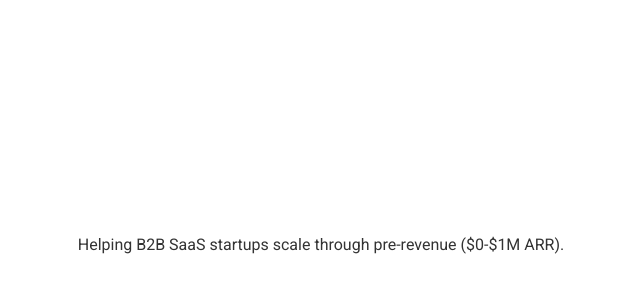
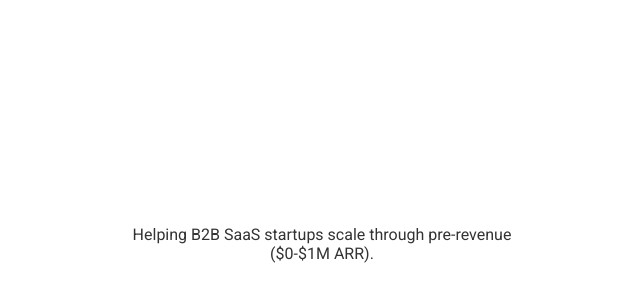
Before and after one commit to single-speedllc/website, a plain HTML site: page index.html in a window 1280 px wide. Shown: the part 156-456 px from the top of the page, without its empty margins (318-958 px from the left). Drawn offline with Linux system fonts and the light colour scheme.

Commit message:
Update styles.css

```diff
--- a/styles.css
+++ b/styles.css
@@ -15,11 +15,14 @@ html, body {
     font-family: 'Roboto', sans-serif;
     font-size: 16px;
     color: #333;
-    white-space: normal;
+    display: inline-block;
+    white-space: pre-wrap; /* Allow text to wrap to the next line */
+    word-wrap: break-word; /* Break long words */
     overflow: hidden;
-    display: inline-block;
     position: relative;
-    text-align: center;  /* Center text within the container */
+    text-align: center; /* Center text */
+    width: 90%; /* Make the container responsive */
+    line-height: 1.2em; /* Set line height to prevent vertical shift */
 }
 
 #cursor {
@@ -27,6 +30,9 @@ html, body {
     width: 2px;
     background-color: black;
     animation: blink 1s step-end infinite;
+    position: absolute;
+    top: 0; /* Align cursor with the text line */
+    right: 0; /* Keep cursor after the text */
 }
 
 @keyframes blink {
```
